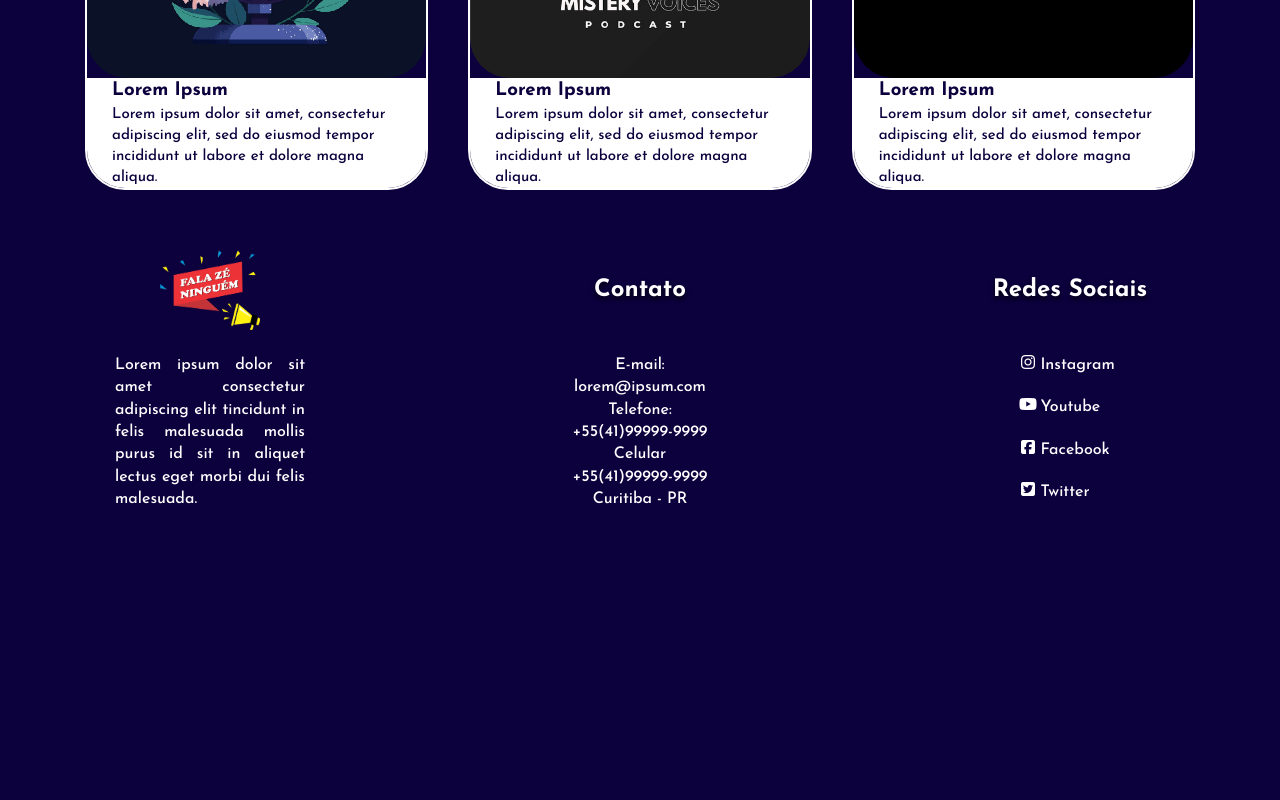
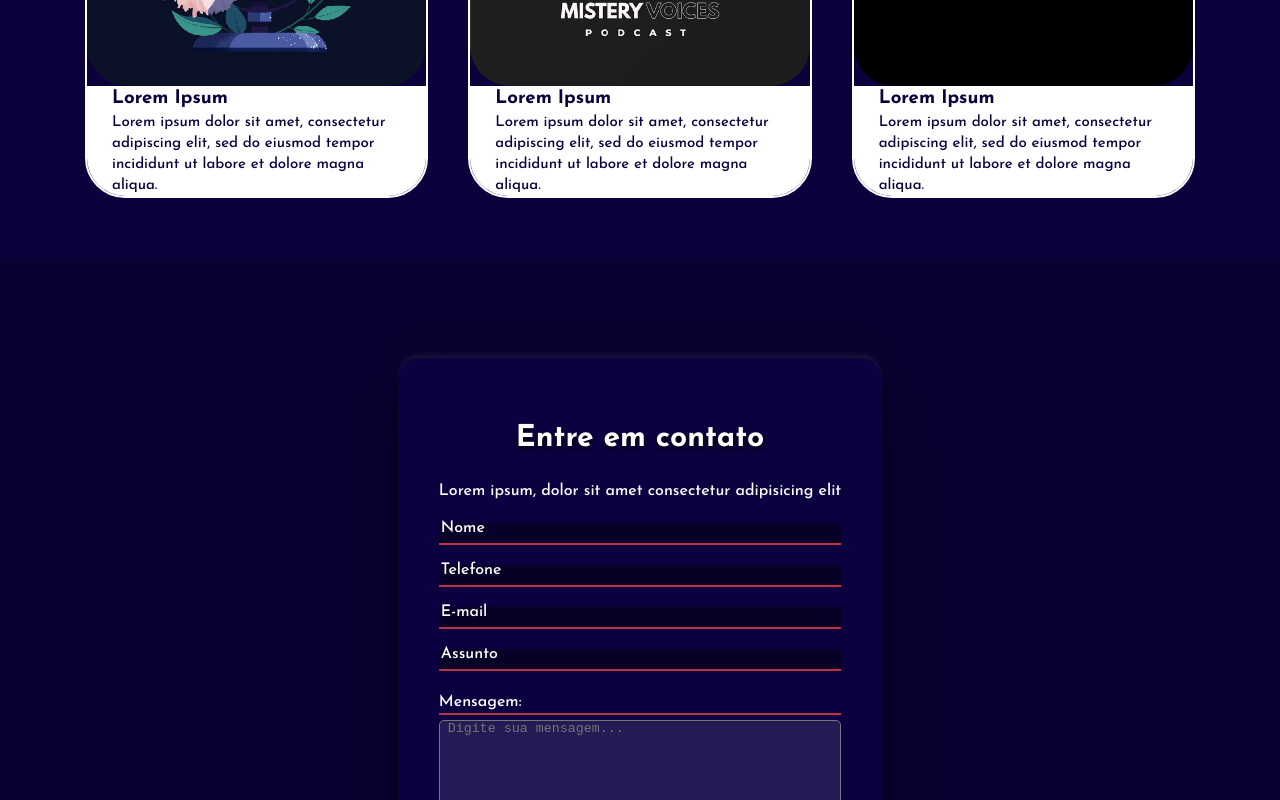
Before and after one commit to hagartelles/ze_ninguem, a website: page dist/index.html in a window 1280 px wide. Shown: the part 2000-2800 px from the top of the page. Before the commit the page ends 2571 px from the top, so only its background shows below. Drawn offline with Linux system fonts and the light colour scheme.

```diff
--- a/dist/css/style.css
+++ b/dist/css/style.css
@@ -80,7 +80,6 @@
 img,
 span,
 input,
-button,
 ion-icon { display: block; }
     /*-------------------------- GLOBAL STYLE --------------------------*/
 
@@ -110,6 +109,11 @@
     border-radius: 2rem ;
 }
 
+/* .hidden {
+    display: none;
+}
+ */
+
     /*-------------------------- HEADER --------------------------*/
 
 .logo-img {
@@ -137,58 +141,8 @@
     margin:2rem 0;
 }
 
-
- /*-------------------------- navbar & searchbar --------------------------*/
-
- #nav-bar{
-    margin: 1rem 0;
-    padding:0 5rem;
-    width: 100%;
-    height: 5rem;
-    display:flex;
-    justify-content: space-between;
-    background:var(--main-red);
-    align-items: center;
-    font-size: var(--fs-2);
-    box-shadow: 0 0 1rem hsla(0, 0%, 0%, 1);
-
- }
-
- .nav-menu {
-    width: 60%;
-    display:flex;
-    justify-content: space-between;
-}
-
-.nav-item a{
-    display:inline-block;
-    position:relative;
-}
-
-.nav-item a:hover{
-    color:var(--dark-violet);
-    transition: var( --transition);
-}
-
-.nav-item a::after{
-    content: "";
-    width:0;
-    height:.3rem;
-    background-color: var(--dark-violet);
-    position:absolute;
-    bottom: 0;
-    left:0;
-    transition: var( --transition);
-
-}
-
-.nav-item a:hover::after{
-    width:100%;
-
-}
-
-.searchbar {
-    display:flex;
+h1{
+    font-size: 3rem;
 }
 
 /*-------------------------- CONTAINER --------------------------*/
@@ -233,6 +187,60 @@
 }
 
                     /* END CONTAINER */
+ /*-------------------------- navbar & searchbar --------------------------*/
+
+ #nav-bar{
+    margin: 1rem 0;
+    padding:0 4rem;
+    width: 100%;
+    height: 5rem;
+    display:flex;
+    justify-content: space-between;
+    background:var(--main-red);
+    align-items: center;
+    font-size: var(--fs-2);
+    box-shadow: 0 0 1rem hsla(0, 0%, 0%, 1);
+
+ }
+
+ .nav-menu {
+    width: 50%;
+    display:flex;
+    justify-content: space-between;
+}
+
+.nav-item a{
+    display:inline-block;
+    position:relative;
+}
+
+.nav-item a:hover{
+    color:var(--dark-violet);
+    transition: var( --transition);
+}
+
+.nav-item a::after{
+    content: "";
+    width:0;
+    height:.3rem;
+    background-color: var(--dark-violet);
+    position:absolute;
+    bottom: 0;
+    left:0;
+    transition: var( --transition);
+
+}
+
+.nav-item a:hover::after{
+    width:100%;
+
+}
+
+.searchbar {
+    display:flex;
+}
+
+/******************** END NAV-BAR ***************/
                     /* hero content */
 
 section img {
@@ -311,6 +319,115 @@
 }
 
 /* ********* END NEWS SECTIONS ********* */
+/* ********* START FORM  ********* */
+
+.container-full {
+    width:100vw;
+    height:100vh;
+    display:flex;
+    align-items: center;
+    justify-content: center;
+    background-color: rgba(0, 0, 0, 0.2);
+
+}
+
+
+form{
+    background-color: hsla(252, 100%, 32%, 0.13);
+    box-shadow: rgba(0, 0, 0, 0.25) 0px 54px 55px, rgba(0, 0, 0, 0.12) 0px -12px 30px, rgba(0, 0, 0, 0.12) 0px 4px 6px, rgba(0, 0, 0, 0.17) 0px 12px 13px, rgba(255, 255, 255, 0.1) 0px -3px 5px;
+    height: 60rem;
+    max-width: 50rem;
+    padding:4rem;
+    border-radius: 2rem;
+}
+
+form h1{
+    text-align: center;
+    width: 100%;
+
+}
+
+form p{
+    text-align: center;
+    margin:1rem 0;
+}
+
+.input-single{
+    position:relative;
+    margin:2rem 0;
+}
+
+.input-single label {
+    position:absolute;
+    left: 0.2rem;;
+    bottom: .5rem;
+    transition: all .2s;
+    cursor:text;
+}
+
+.input-area {
+    width: 100%;
+    height:2rem;
+    border:0;
+    border-top-left-radius: .2rem;
+    border-top-right-radius: .2rem;
+    border-bottom: 2px solid #be3144;
+    background-color: rgba(0,0,0,0.4);
+    padding:1rem;
+    outline: 0;
+}
+
+form .input-single .input-area:focus ~ label,
+form .input-single .input-area:valid ~ label{
+    transform: translateY(-1.6rem) scale(1.1);
+    font-size: 1.2rem;
+}
+
+
+
+form .input-message{
+    display:flex;
+    flex-direction: column-reverse;
+    margin:2rem 0;
+
+}
+
+form .input-message label{
+    margin-bottom: .5rem;
+    border-bottom: 2px solid #be3144;
+}
+
+form .input-message textarea{
+    margin-bottom: 1rem;
+    border-radius: .5rem;
+    outline: none;
+    background-color: rgba(255, 255, 255, .1);
+    color:white
+
+}
+
+/*TODO corrigir o alinhamento do botão */
+
+.btn{
+    width: 100%;
+    text-align: center;
+}
+
+form input[type=submit]{
+    padding:1rem 3rem;
+    border: 0.1rem solid #be3144;
+    border-radius: 2rem;
+    background-color:#be3144;
+    color: white;
+    cursor: pointer;
+    transition: all .2s;
+}
+
+form input[type=submit]:hover{
+    color:#be3144;
+    background-color: white;
+}
+
 /* ********* FOOTER ********* */
 
                     /* mini-about */
--- a/dist/index.html
+++ b/dist/index.html
@@ -211,6 +211,45 @@
 <!-- -------------------------- CONTAINER - news section END -------------------------- -->
         </section>
 
+        <section class="form-section">
+            <div class="container-full hidden">
+                <form action="" method="post">
+                    <h1>Entre em contato</h1>
+                    <p>Lorem ipsum, dolor sit amet consectetur adipisicing elit</p>
+
+                    <div class="input-single">
+                        <input type="text" name="name-box" id="name-box" class="input-area" required autocomplete="off">
+                        <label for="name-box">Nome</label>
+                    </div>
+
+                    <div class="input-single">
+                        <input type="number" name="name-tel" id="name-tel" class="input-area" required autocomplete="off">
+                        <label for="name-tel">Telefone</label>
+                    </div>
+
+                    <div class="input-single">
+                        <input type="email" name="email-box" id="email-box" class="input-area" required autocomplete="off">
+                        <label for="email-box">E-mail</label>
+                    </div>
+
+                    <div class="input-single">
+                        <input type="text" name="subject-box" id="subject-box" class="input-area" required autocomplete="off">
+                        <label for="subject-box">Assunto</label>
+                    </div>
+
+                    <div class="input-message">
+                        <textarea wrap="hard" name="menssage-box" id="menssage-box" cols="30" rows="8" placeholder=" Digite sua mensagem..."></textarea>
+                        <label for="menssage-box">Mensagem:</label>
+                    </div>
+
+                    <div class="btn">
+                        <input type="submit" value="Enviar">
+                    </div>
+
+                </form>
+            </div>
+
+        </section>
 
     </main>
 
```
